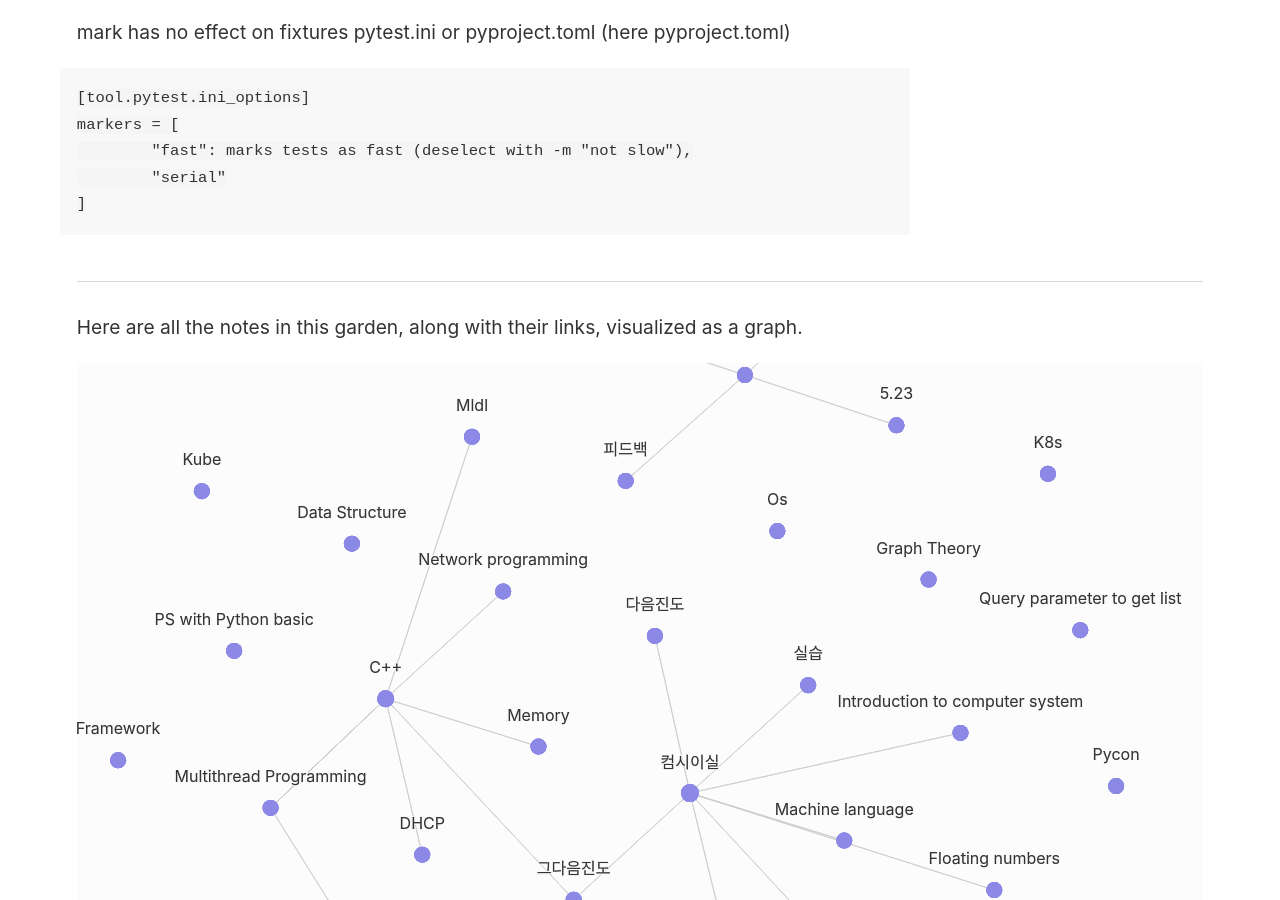
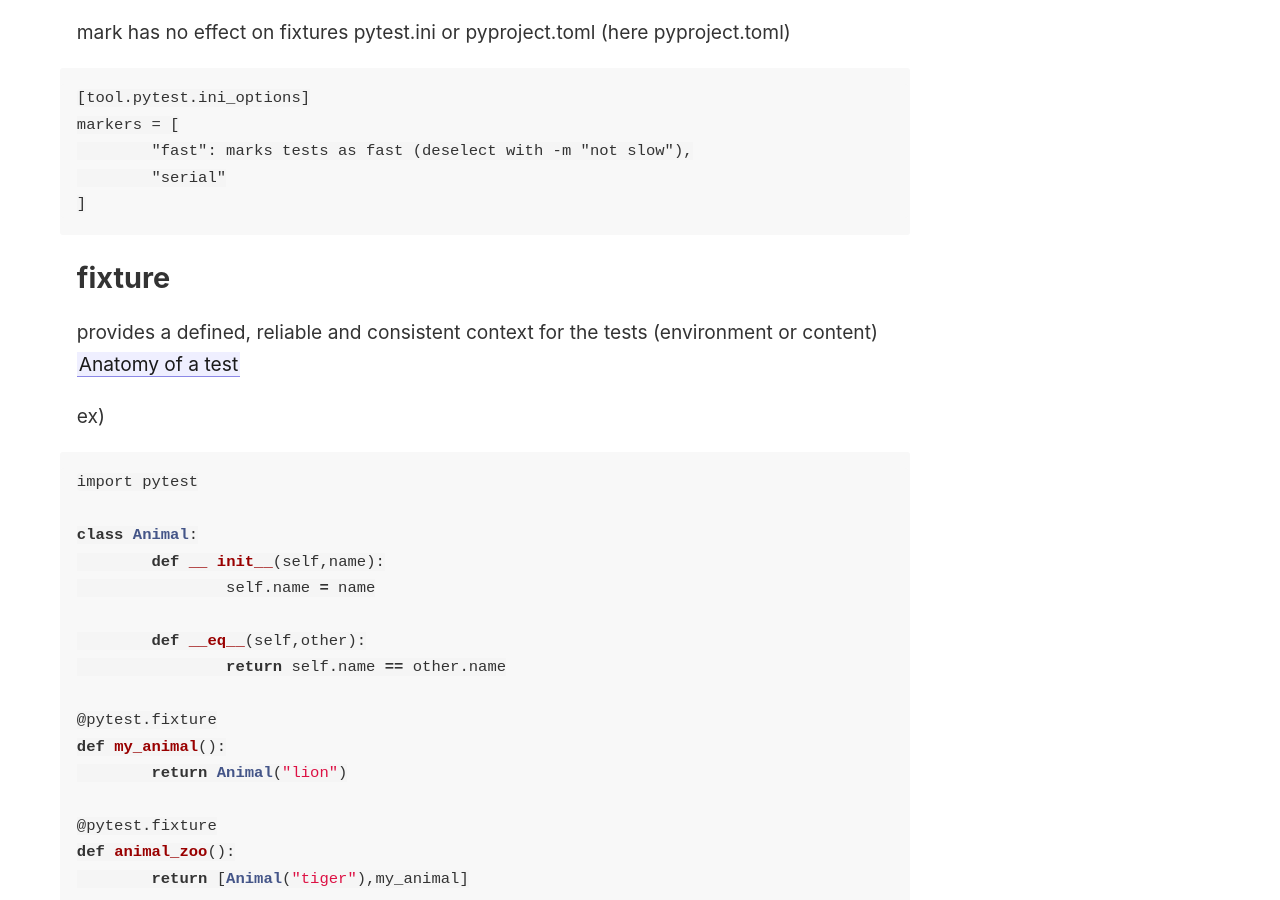
Before and after one commit to hyoinandout/hyoinandout.github.io, a Jekyll site: the page built from _notes/pytest.md, in a window 1280 px wide and 900 px high, scrolled down 1095 px. Built offline with Jekyll 4.4.1, drawn with Linux system fonts in a browser that asks for light colours; some of the changed text lies outside the part shown.

Commit message:
vault backup: 2022-12-03 21:53:50

````diff
--- a/_notes/pytest.md
+++ b/_notes/pytest.md
@@ -35,3 +35,42 @@ markers = [
 	"serial"
 ]
 ```
+
+## fixture
+provides a defined, reliable and consistent context for the tests (environment or content)
+[[Anatomy of a test]]
+
+ex)
+```python
+import pytest
+
+class Animal:
+	def __ init__(self,name):
+		self.name = name
+
+	def __eq__(self,other):
+		return self.name == other.name
+
+@pytest.fixture
+def my_animal():
+	return Animal("lion")
+
+@pytest.fixture
+def animal_zoo():
+	return [Animal("tiger"),my_animal]
+
+def test_my_animal_in_zoo(my_animal, animal_zoo):
+	assert my_animal in animal_zoo
+
+```
+
+fixture can use other fixtures as well
+
+3 styles
+[[xunit-style]]
+[[unittest.TestCase]]
+[[none based]]
+
+fixture errors: linear
+
+sharing test data makes use of cache
````
Also changed, not shown: _notes/Anatomy of a test.md (added, +4 -0 lines).
